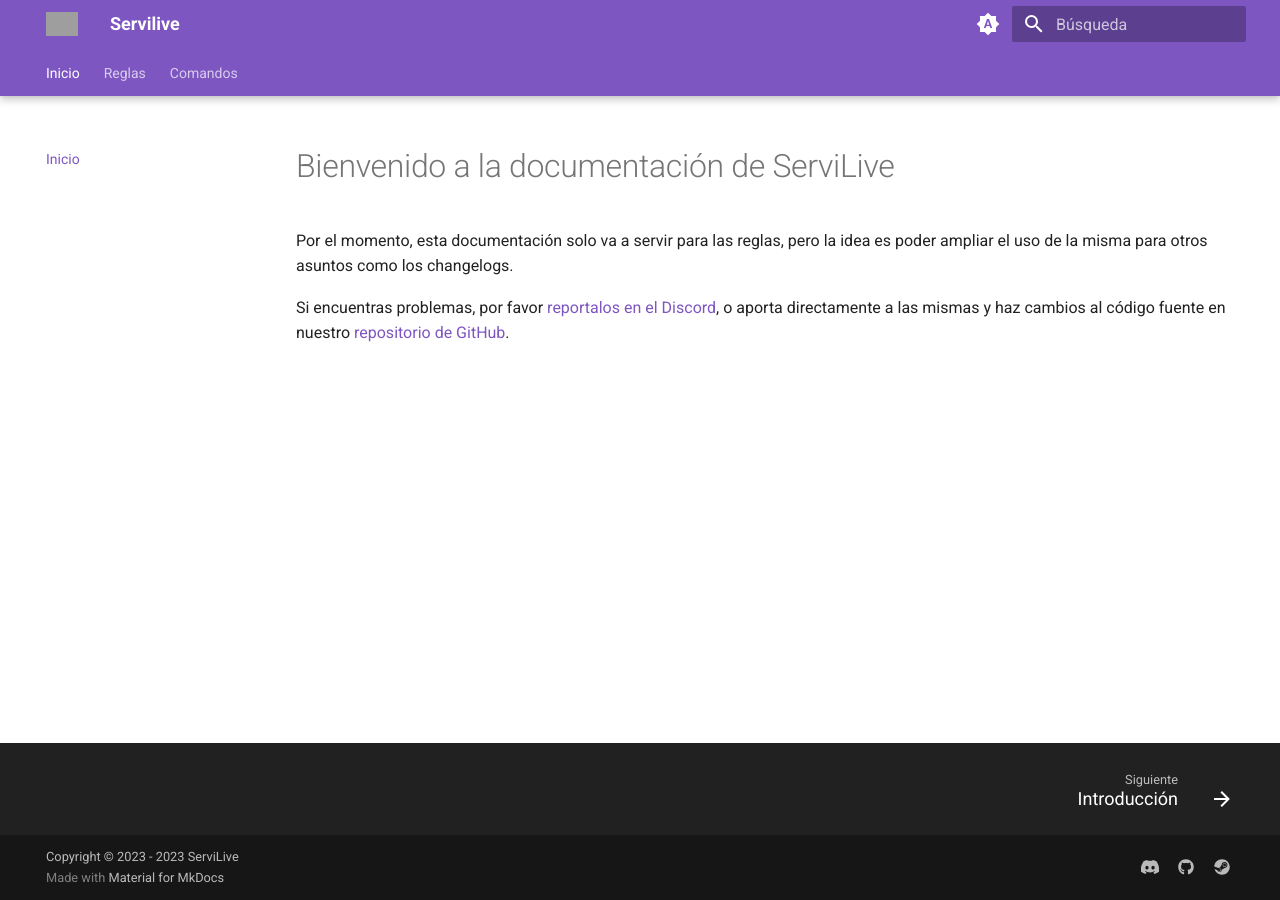
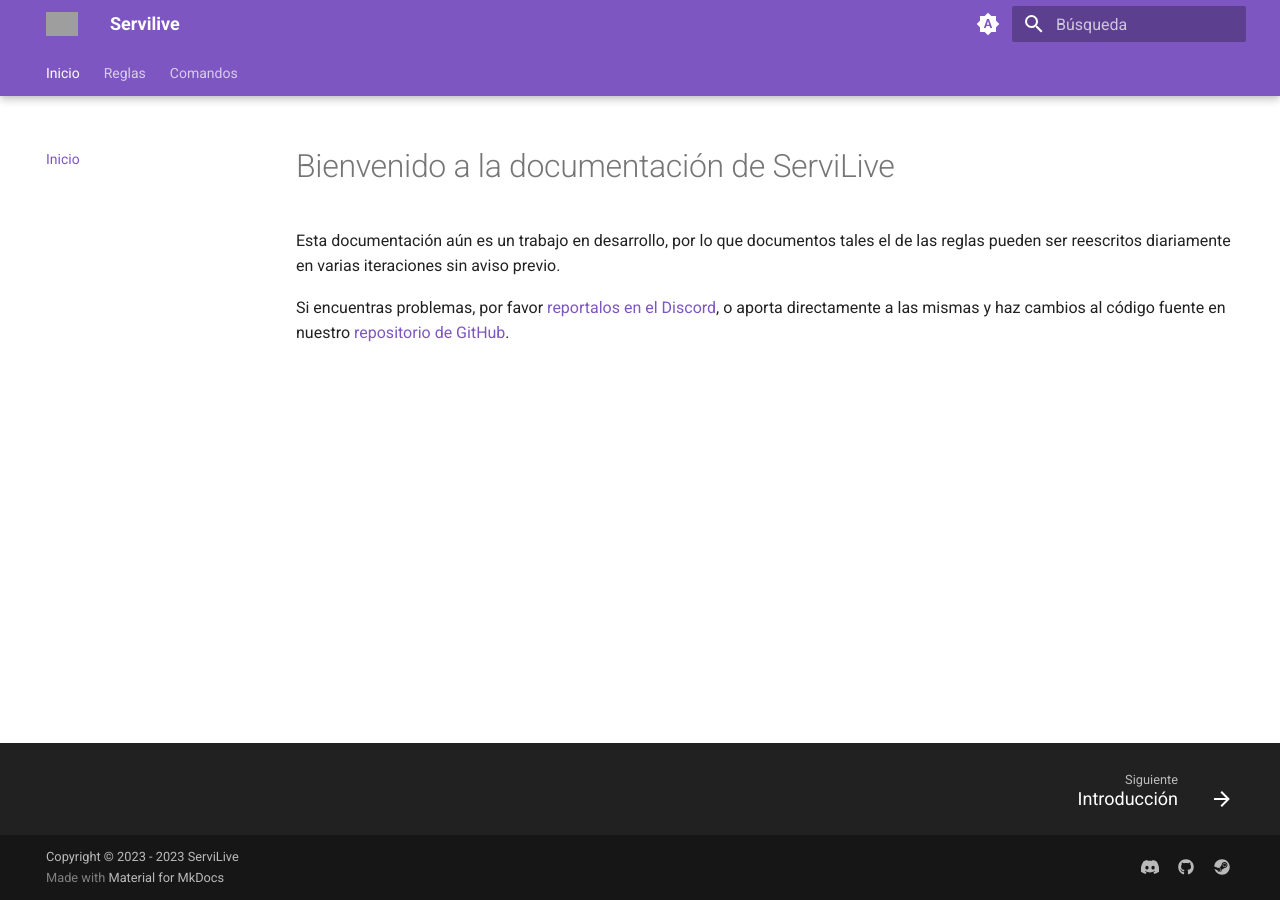
Before and after one commit to patagoniawarriors/docs, an MkDocs documentation site: the page built from docs/index.md, in a window 1280 px wide. Built offline with MkDocs 1.6.1 and Material for MkDocs 9.7.7, drawn with Linux system fonts in a browser that asks for light colours; grey boxes are pictures that could not be loaded.

Commit message:
agregar advertencia de wip en index

```diff
--- a/docs/index.md
+++ b/docs/index.md
@@ -1,5 +1,5 @@
 # Bienvenido a la documentación de ServiLive
 
-Por el momento, esta documentación solo va a servir para las reglas, pero la idea es poder ampliar el uso de la misma para otros asuntos como los changelogs.
+Esta documentación aún es un trabajo en desarrollo, por lo que documentos tales el de las reglas pueden ser reescritos diariamente en varias iteraciones sin aviso previo.
 
 Si encuentras problemas, por favor [reportalos en el Discord](https://discord.gg/cfYHjJ7RSZ), o aporta directamente a las mismas y haz cambios al código fuente en nuestro [repositorio de GitHub](https://github.com/servilive/docs).
```
